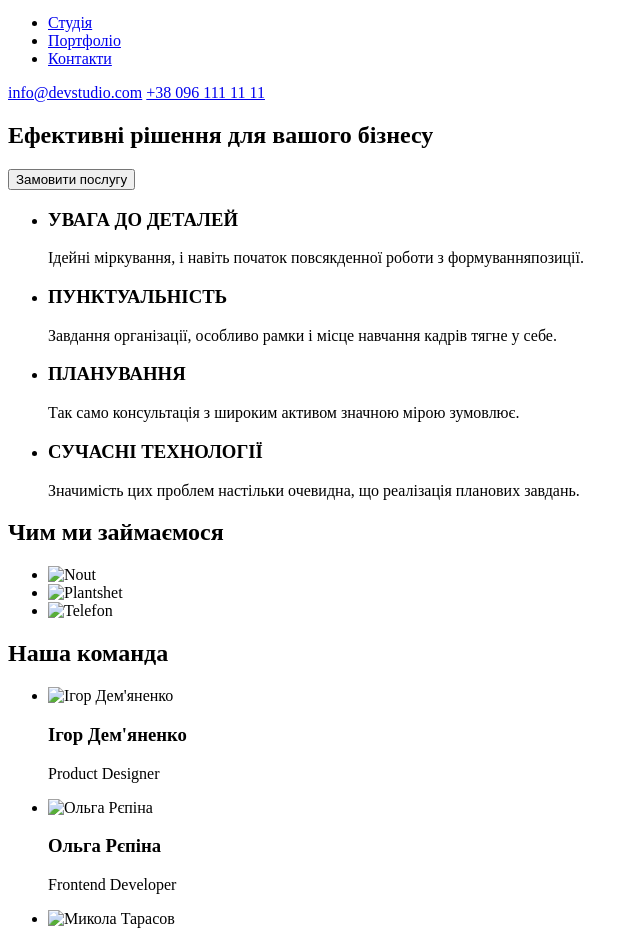
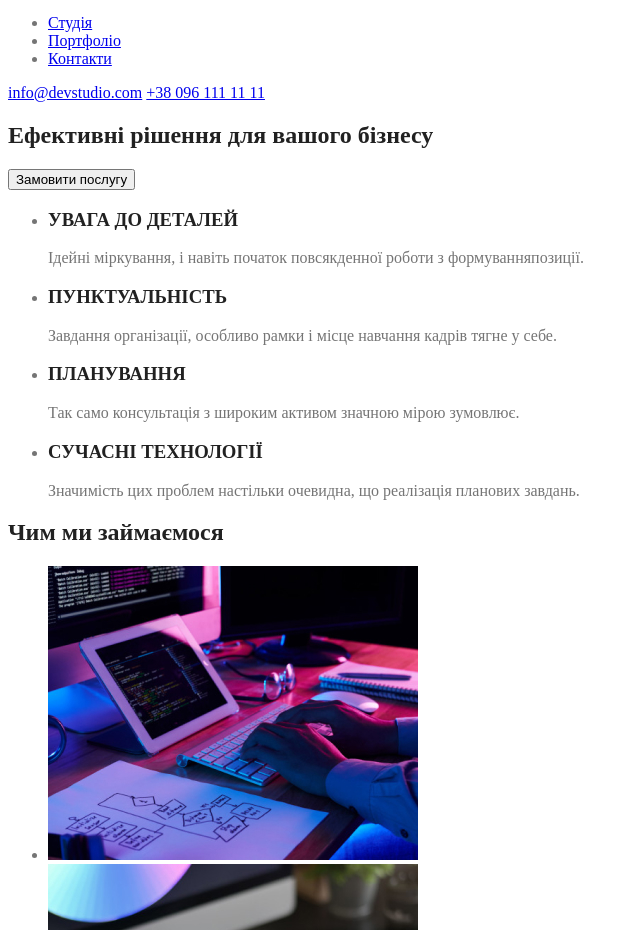
Before and after one commit to Misha1Selesniov/WebStudio, a plain HTML site: page index.html in a window 1280 px wide. Shown: the part 28-958 px from the top of the page, without its empty margins (0-640 px from the left). Drawn offline with Linux system fonts and the light colour scheme.

Commit message:
add_files

```diff
--- /dev/null
+++ b/css/styles.css
@@ -0,0 +1,15 @@
+:root {
+    --primary-color: #212121;
+    --secondary-color:#FFF;
+    --background-color:#2F303A;
+    --text-color: #757575;
+    --accent-color: #2196F3;
+}
+
+body {
+    color: var(--text-color);
+}
+
+h1, h2, h3, h4, h5, h6 {
+    color: var(--primary-color);
+}
--- a/index.html
+++ b/index.html
@@ -3,8 +3,8 @@
 <head>
     <meta charset="UTF-8">
     <meta name="viewport" content="width=device-width, initial-scale=1.0">
-    <title>Document</title>
-</head>
+    <title>WebStudio Project</title>
+    <link rel="stylesheet" href="./css/styles.css">
 <body>
     <header>
         <a class="logo" href="./index.html">
@@ -13,7 +13,7 @@
           <nav>
             <ul>
               <li><a  href="./index.html" >Студія</a></li>
-              <li><a  href="./pages/portfollio.html" >Портфоліо</a></li>
+              <li><a  href="./portfolio.html" >Портфоліо</a></li>
               <li><a  href="#" >Контакти</a></li>
             </ul>
         </nav>
@@ -37,13 +37,13 @@
         <h2>Чим ми займаємося</h2>
  <ul>
     <li>
-        <img src="./img/Nout.png" alt="Nout">
+        <img src="./img/Noutbook.jpg" alt="Nout">
     </li>
     <li>
-        <img src="./img/Plantshet.png" alt="Plantshet">
+        <img src="./img/Plantshet.jpg" alt="Plantshet">
     </li>
     <li>
-        <img src="./img/Telefon.png" alt="Telefon">
+        <img src="./img/Noutbuok.jpg" alt="Telefon">
     </li>
  </ul>
              </section>
@@ -51,22 +51,22 @@
                     <h2>Наша команда</h2>
                     <ul>
                         <li>
-                             <img src="./img/Igor_Demianenko.jpg" alt="Ігор Дем'яненко">
+                             <img src="./img/IgorDemianenko.jpg" alt="Ігор Дем'яненко">
                             <h3>Ігор Дем'яненко</h3>
                                 <p>Product Designer</p>
                         </li>
                         <li>
-                            <img src="./img/Olga_Ripina.jpg" alt="Ольга Рєпіна">
+                            <img src="./img/OlgaRepiina.jpg" alt="Ольга Рєпіна">
                            <h3>Ольга Рєпіна</h3>
                             <p>Frontend Developer</p>
                         </li>
                         <li>
-                            <img src="./img/Mikola_Tarasov.jpg" alt="Микола Тарасов">
+                            <img src="./img/MikolaTarasov.jpg" alt="Микола Тарасов">
                             <h3>Микола Тарасов</h3>
                                 <p>Marketing</p>
                         </li>
                         <li>
-                            <img src="./img/Mishailo_Iermacov.jpg" alt="Михайло Єрмаков">
+                            <img src="./img/MishialoTarasow.jpg" alt= "Михайло Єрмаков">
                            <h3>Михайло Єрмаков</h3>
                             <p>UI Designer</p>
                         </li>
```
Also changed, not shown: pages/portfollio.html (+1 -1 lines), img/IgorDemianenko.jpg (added), img/MikolaTarasov.jpg (added), img/MishialoTarasow.jpg (added), img/Noutbook.jpg (added), img/Noutbuok.jpg (added), img/OlgaRepiina.jpg (added), img/Plantshet.jpg (added).
